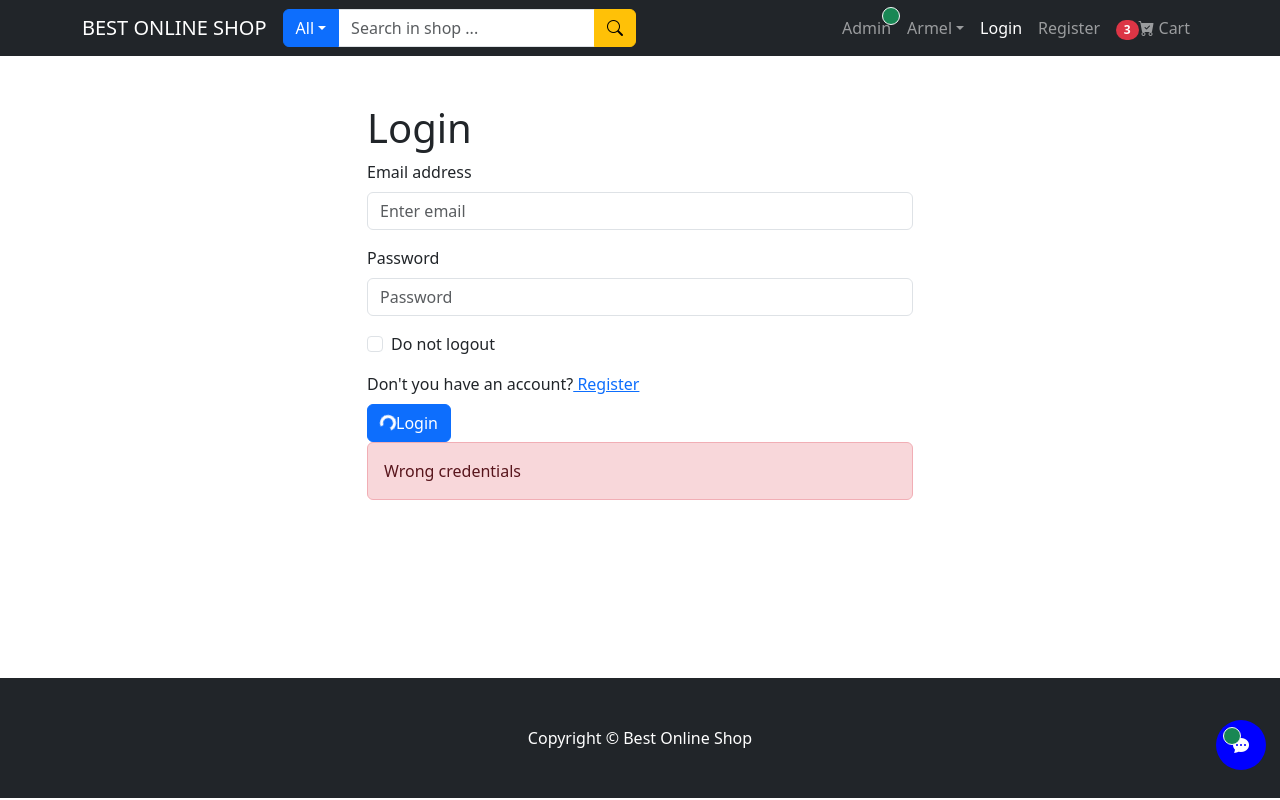
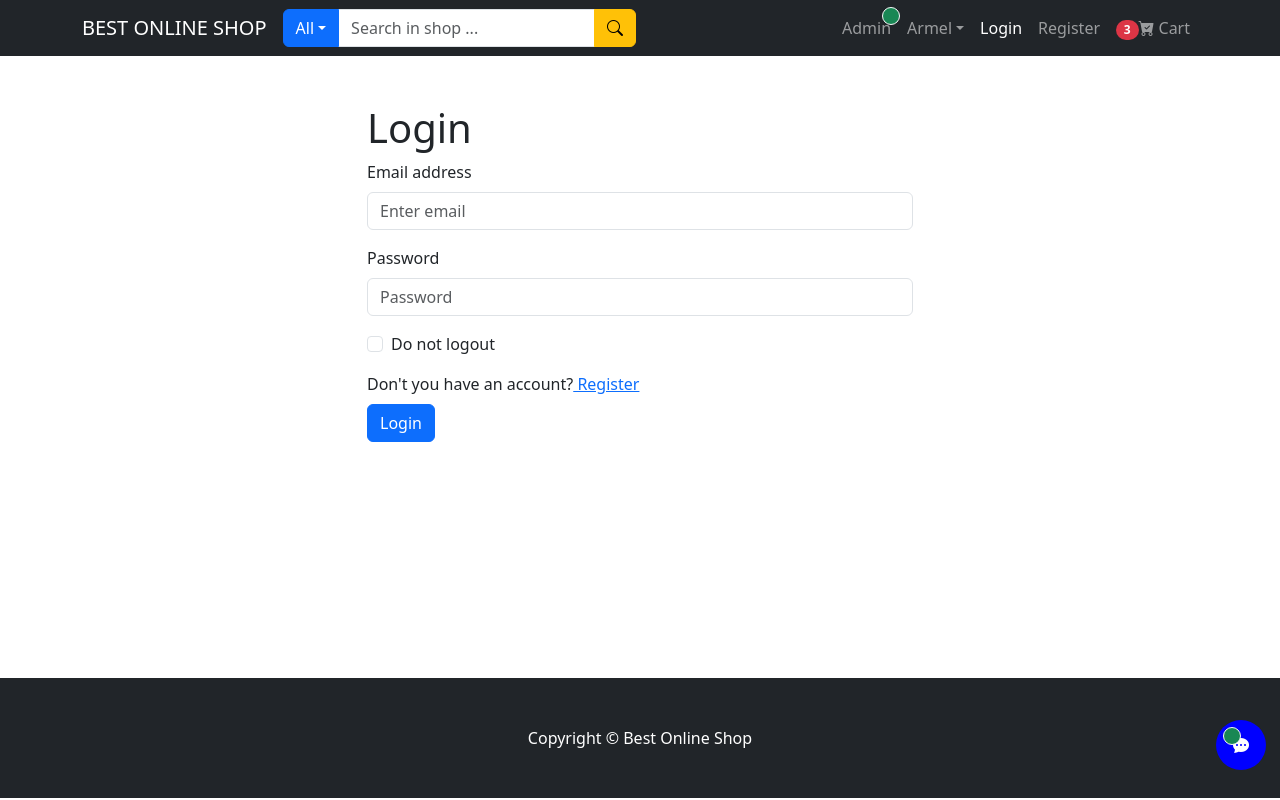
Before and after one commit to jeanarm/OnlineShopFrontend, a React (Create React App) app: page /login in a window 1280 px wide. Built offline with nearby package versions, Linux system fonts and the light colour scheme.

Commit message:
implementing login functionality

```diff
--- a/src/pages/LoginPage.js
+++ b/src/pages/LoginPage.js
@@ -1,79 +1,18 @@
-import { Container, Row, Col, Form, Button, Alert } from "react-bootstrap";
-import { useState } from "react";
-import { Link } from "react-router-dom";
-import Spinner from 'react-bootstrap/Spinner'
-const LoginPage = () => {
-  const [validated, setValidated] = useState(false);
+import LoginPageComponent from "./components/LoginPageComponent";
+
+import axios from "axios";
+
+const loginUserApiRequest = async(email,password,doNotLogOut) =>{
+  const {data} = await axios.post("/api/users/login",{email,password,doNotLogOut})
+  return data
+}
 
 
-  const handleSubmit = (event) => {
-    const form = event.currentTarget;
-    if (form.checkValidity() === false) {
-      event.preventDefault();
-      event.stopPropagation();
-    }
 
-    setValidated(true);
-  };
-  return (
-    <Container>
-      <Row className="mt-5 justify-content-md-center">
-        <Col md={6}>
-          <h1>Login</h1>
-          <Form noValidate validated={validated} onSubmit={handleSubmit}>
+const LoginPage = () => {
 
+  return  <LoginPageComponent loginUserApiRequest={loginUserApiRequest}/>
 
-            <Form.Group className="mb-3" controlId="formBasicEmail">
-              <Form.Label>Email address</Form.Label>
-              <Form.Control
-                name="email"
-                required
-                type="email"
-                placeholder="Enter email"
-              />
-            </Form.Group>
-            <Form.Group className="mb-3" controlId="formBasicPassword">
-              <Form.Label>Password</Form.Label>
-              <Form.Control
-                name="password"
-                required
-                type="password"
-                placeholder="Password"
-              />
-            </Form.Group>
-            <Form.Group className="mb-3" controlId="formBasicCheckbox">
-              <Form.Check
-                name="doNotLogout"
-                type="checkbox"
-                label="Do not logout"
-              />
-            </Form.Group>
-
-            <Row className="pb-2">
-              <Col>
-               Don't you have an account?
-                <Link to={"/register"}> Register </Link>
-              </Col>
-            </Row>
-
-            <Button variant="primary" type="submit">
-              <Spinner
-                as="span"
-                animation="border"
-                size="sm"
-                role="status"
-                aria-hidden="true"
-              />
-              Login
-            </Button>
-            <Alert show={true} variant="danger">
-                Wrong credentials
-            </Alert>
-          </Form>
-        </Col>
-      </Row>
-    </Container>
-  );
 };
 
 export default LoginPage;
--- /dev/null
+++ b/src/pages/components/LoginPageComponent.js
@@ -0,0 +1,121 @@
+import { Container, Row, Col, Form, Button, Alert } from "react-bootstrap";
+import { useState } from "react";
+import { Link, useNavigate } from "react-router-dom";
+import Spinner from "react-bootstrap/Spinner";
+
+const LoginPageComponent = ({ loginUserApiRequest }) => {
+  const [validated, setValidated] = useState(false);
+  const [loginUserResponseState, setLoginUserResponseState] = useState({
+    success: "",
+    error: "",
+    loading: false,
+  });
+
+  const navigate = useNavigate();
+  const handleSubmit = (event) => {
+    event.preventDefault();
+    event.stopPropagation();
+    const form = event.currentTarget.elements;
+
+    const email = form.email.value;
+    const password = form.password.value;
+    const doNotLogOut = form.doNotLogOut.checked;
+
+    if (event.currentTarget.checkValidity() === true && email && password) {
+      setLoginUserResponseState({ loading: true });
+
+      loginUserApiRequest(email, password, doNotLogOut)
+        .then((res) => {
+          setLoginUserResponseState({
+            success: res.success,
+            loading: false,
+            error: "",
+          });
+          if (res.success === "user logged in" && !res.loggedInUser.isAdmin) {
+            navigate("/user", { replace: true });
+          } else navigate("/admin/orders", { replace: true });
+        })
+        .catch((er) => {
+          setLoginUserResponseState({
+            error: er.response.data.message
+              ? er.response.data.message
+              : er.response.data,
+          });
+        });
+    }
+
+    setValidated(true);
+  };
+
+  return (
+    <Container>
+      <Row className="mt-5 justify-content-md-center">
+        <Col md={6}>
+          <h1>Login</h1>
+          <Form noValidate validated={validated} onSubmit={handleSubmit}>
+            <Form.Group className="mb-3" controlId="formBasicEmail">
+              <Form.Label>Email address</Form.Label>
+              <Form.Control
+                name="email"
+                required
+                type="email"
+                placeholder="Enter email"
+              />
+            </Form.Group>
+            <Form.Group className="mb-3" controlId="formBasicPassword">
+              <Form.Label>Password</Form.Label>
+              <Form.Control
+                name="password"
+                required
+                type="password"
+                placeholder="Password"
+              />
+            </Form.Group>
+            <Form.Group className="mb-3" controlId="formBasicCheckbox">
+              <Form.Check
+                name="doNotLogOut"
+                type="checkbox"
+                label="Do not logout"
+              />
+            </Form.Group>
+
+            <Row className="pb-2">
+              <Col>
+                Don't you have an account?
+                <Link to={"/register"}> Register </Link>
+              </Col>
+            </Row>
+
+            <Button variant="primary" type="submit">
+              {loginUserResponseState &&
+              loginUserResponseState.loading === true ? (
+                <Spinner
+                  as="span"
+                  animation="border"
+                  size="sm"
+                  role="status"
+                  aria-hidden="true"
+                />
+              ) : (
+                ""
+              )}
+              Login
+            </Button>
+            <Alert
+              show={
+                loginUserResponseState &&
+                loginUserResponseState.error === "Wrong credentials"
+              }
+              variant="danger"
+            >
+              Wrong credentials
+            </Alert>
+          </Form>
+          {console.log(loginUserResponseState.error)}
+        </Col>
+      </Row>
+    </Container>
+  );
+};
+
+export default LoginPageComponent;
```
